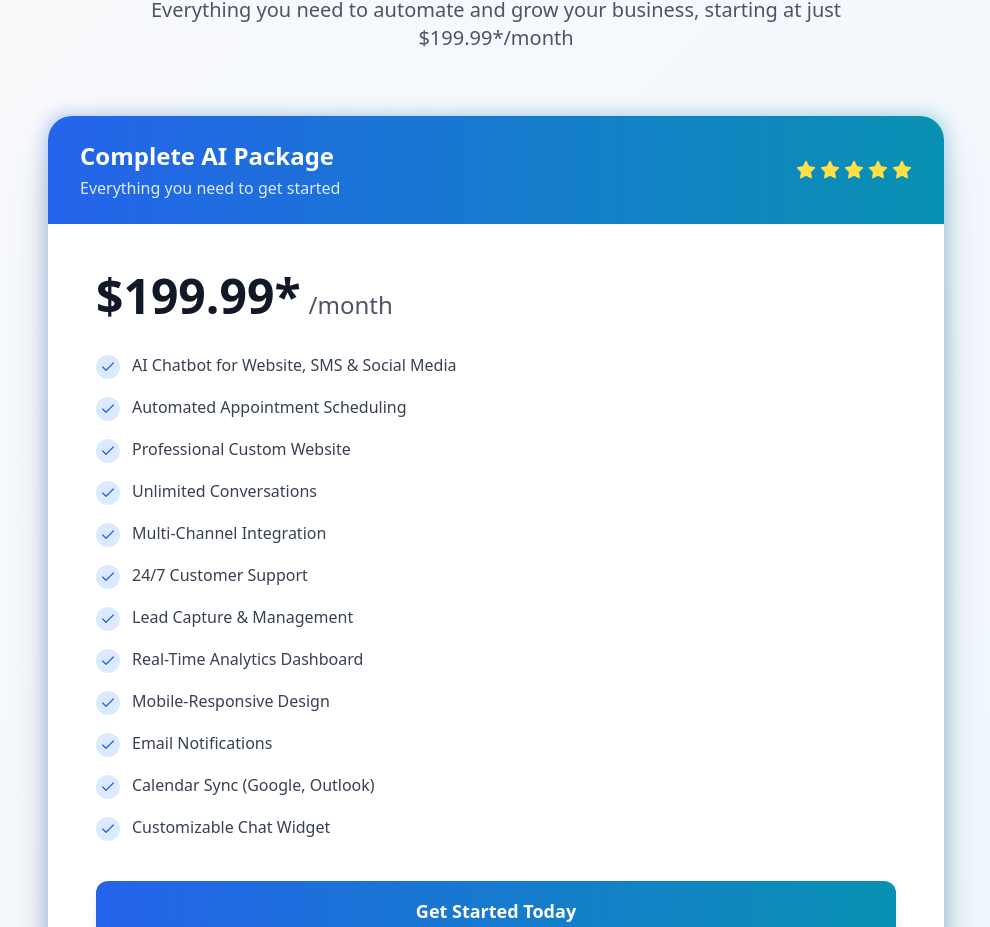
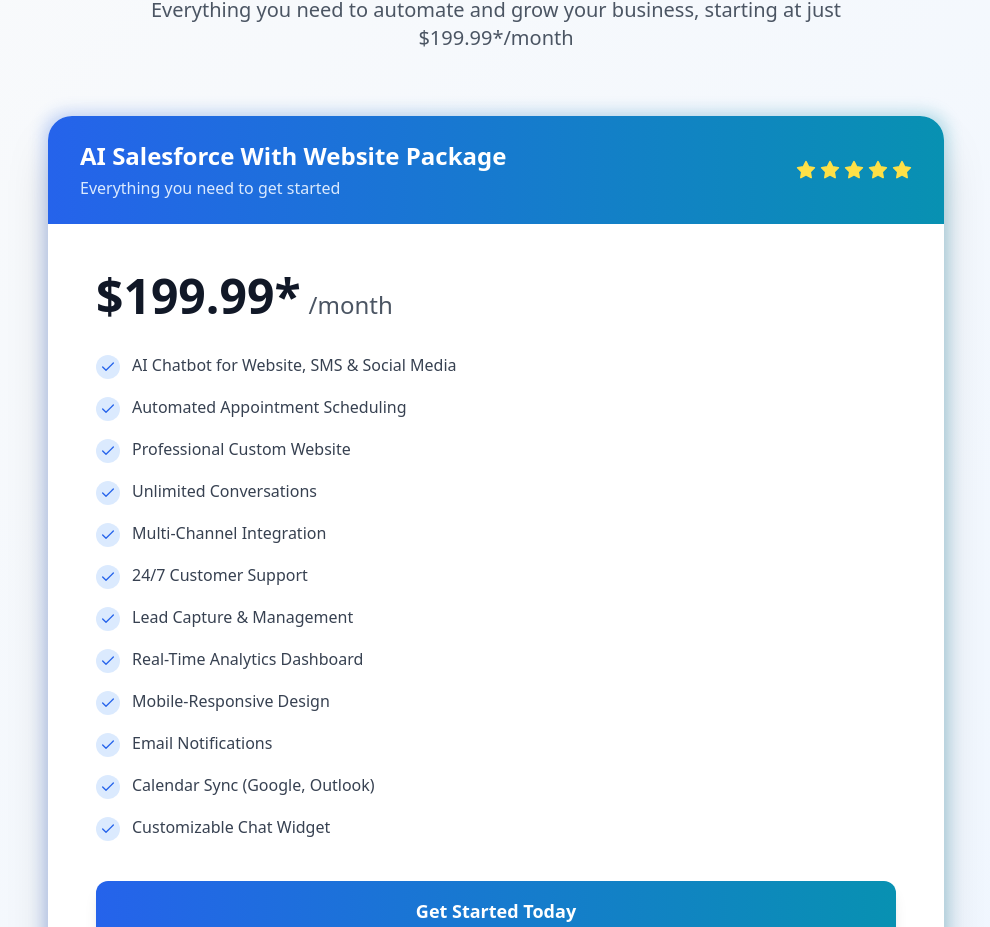
Before and after one commit to avirtualassistant505/steinbots.com, a React (Vite) app: page / in a window 1280 px wide. Shown: the part 2559-3486 px from the top of the page, without its empty margins (144-1134 px from the left). Built offline with nearby package versions, Linux system fonts and the light colour scheme.

Commit message:
Rename pricing package heading

```diff
--- a/src/components/Pricing.tsx
+++ b/src/components/Pricing.tsx
@@ -35,7 +35,7 @@ export default function Pricing() {
               <div className="bg-gradient-to-r from-blue-600 to-cyan-600 px-8 py-6">
                 <div className="flex items-center justify-between">
                   <div>
-                    <h3 className="text-2xl font-bold text-white mb-1">Complete AI Package</h3>
+                    <h3 className="text-2xl font-bold text-white mb-1">AI Salesforce With Website Package</h3>
                     <p className="text-blue-100">Everything you need to get started</p>
                   </div>
                   <div className="flex items-center space-x-1">
```
